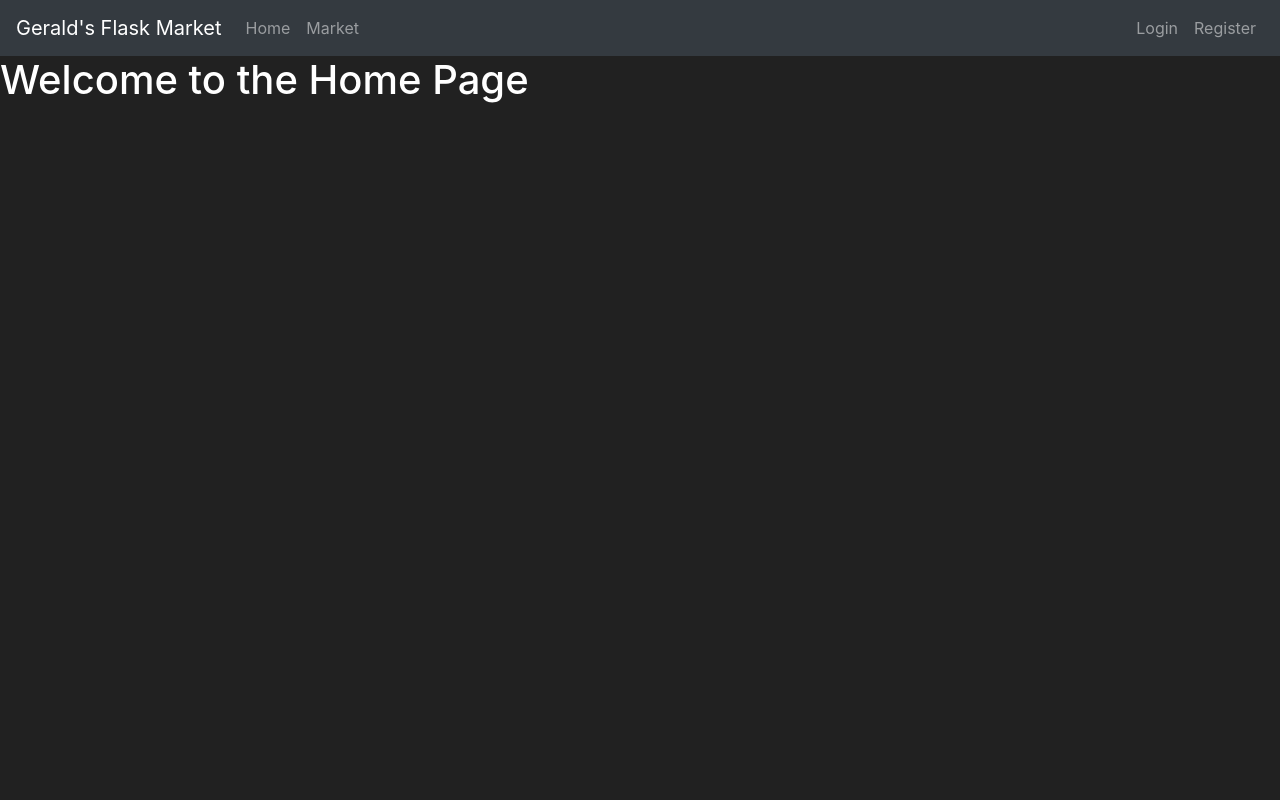
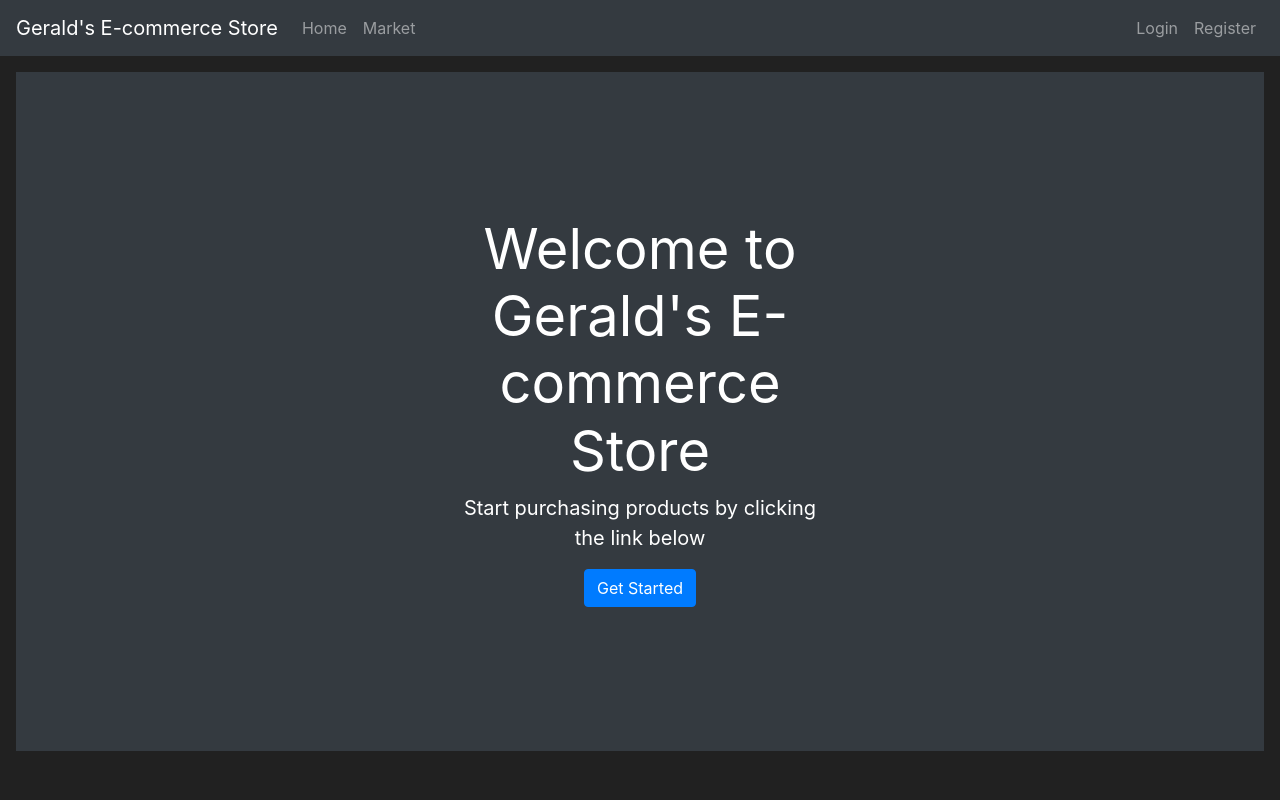
Before and after one commit to GeraldIhekwaba/CA2project, a Flask app: page / in a window 1280 px wide. Run offline with Flask 3, Linux system fonts and the light colour scheme; some libraries are stand-ins or nearby versions.

Commit message:
designing the home page

```diff
--- a/market/templates/base.html
+++ b/market/templates/base.html
@@ -15,7 +15,7 @@
    </head>
    <body>
       <nav class="navbar navbar-expand-md navbar-dark bg-dark">
-        <a class="navbar-brand" href="#">Gerald's Flask Market</a>
+        <a class="navbar-brand" href="#">Gerald's E-commerce Store</a>
         <button class="navbar-toggler" type="button" data-toggle="collapse" data-target="#navbarNav">
           <span class="navbar-toggler-icon"></span>
         </button>
--- a/market/templates/home.html
+++ b/market/templates/home.html
@@ -1,7 +1,15 @@
 {% extends 'base.html' %}
 {% block title %}
-  Home page
+    Welcome to Gerald's E-commerce Store
 {% endblock %}
 {% block content %}
-  <h1>Welcome to the Home Page</h1>
+    <div class="position-relative overflow-hidden p-3 p-md-5 m-md-3 text-center bg-dark" style="color:white">
+        <div class="col-md-5 p-lg-5 mx-auto my-5">
+            <h1 class="display-4 font-weight-normal">Welcome to Gerald's E-commerce Store</h1>
+            <p class="lead font-weight-normal">Start purchasing products by clicking the link below</p>
+            <a class="btn btn-primary" href="{{ url_for('market_page') }}">Get Started</a>
+        </div>
+        <div class="product-device box-shadow d-none d-md-block"></div>
+        <div class="product-device product-device-2 box-shadow d-none d-md-block"></div>
+    </div>
 {% endblock %}
```
